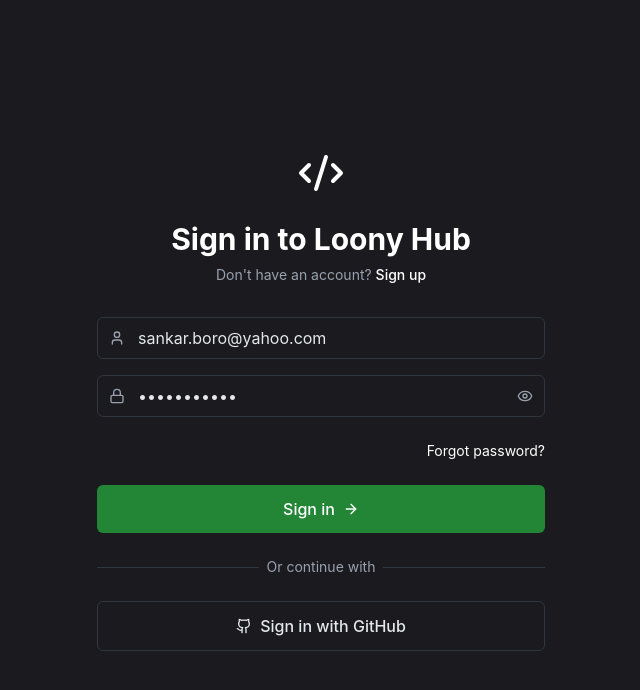
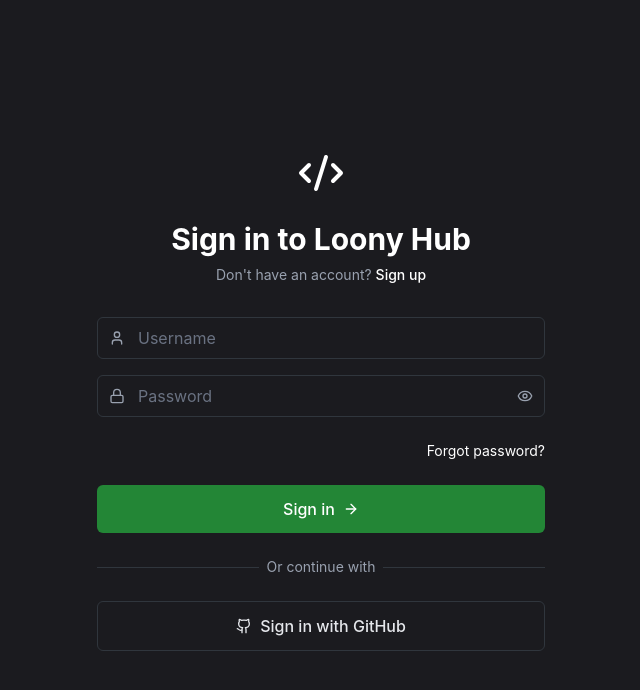
Before and after one commit to sankar-boro/github-ui, a React (Vite) app: page / in a window 1280 px wide. Shown: the top 690 px of the page, without its empty margins (319-959 px from the left). Built offline with nearby package versions, Linux system fonts and the light colour scheme; no server answers.

Commit message:
Color changes.

```diff
--- a/public/index.html
+++ b/public/index.html
@@ -1,7 +1,7 @@
 <!doctype html>
 <html>
   <head>
-    <title>Loony</title>
+    <title>Loony Hub</title>
     <meta charset="UTF-8" />
     <meta name="viewport" content="width=device-width, initial-scale=1.0" />
   </head>
--- a/src/components/layout/Header.tsx
+++ b/src/components/layout/Header.tsx
@@ -134,7 +134,7 @@
 
   return (
     <header className="bg-github-navbar border-b border-[#30363d] px-4 py-2 sticky top-0 z-50">
-      <div className="flex items-center justify-between max-w-7xl mx-auto">
+      <div className="flex justify-between mx-auto">
         {/* Left Section */}
         <div className="flex items-center gap-4">
           {/* Mobile Menu Button */}
--- a/src/pages/Auth.tsx
+++ b/src/pages/Auth.tsx
@@ -38,16 +38,16 @@
 
 const Auth: React.FC = () => {
   const navigate = useNavigate();
-  const { login } = useAuth();
+  const { login, error } = useAuth();
 
   // const [isLogin, setIsLogin] = useState(false);
   const [ui, setUi] = useState(UI.LOGIN);
 
   const [formData, setFormData] = useState<AuthFormData>({
-    username: 'sankar.boro@yahoo.com',
-    email: 'sankar.boro@yahoo.com',
-    password: 'sankar_boro',
-    confirmPassword: 'sankar_boro',
+    username: '',
+    email: '',
+    password: '',
+    confirmPassword: '',
   });
   const [errors, setErrors] = useState<FormErrors>({});
   const [loading, setLoading] = useState(false);
--- a/src/pages/project/SettingsPage.tsx
+++ b/src/pages/project/SettingsPage.tsx
@@ -1,9 +1,10 @@
 import { useEffect, useState } from 'react';
 import { DELETE_REPO } from '../../config';
-import { useParams } from 'react-router-dom';
+import { useNavigate, useParams } from 'react-router-dom';
 
 const SettingsPage = () => {
   const params = useParams<any>();
+  const navigate = useNavigate();
   const { username, repo } = params;
 
   const [repoName, setRepoName] = useState('project-alpha');
@@ -87,6 +88,7 @@
         });
         setDeleteStatus('deleted');
         setTimeout(() => setDeleteStatus('idle'), 1000);
+        navigate('/', { replace: true });
       } catch (error) {}
     } else {
       setDeleteStatus('confirming');
--- /dev/null
+++ b/src/styles.css
@@ -0,0 +1,6 @@
+:root {
+  --dark-1: #131313;
+  --dark-2: #212121;
+  --dark-3: #262626;
+  --dark-4: #2e2e2e;
+}
```
